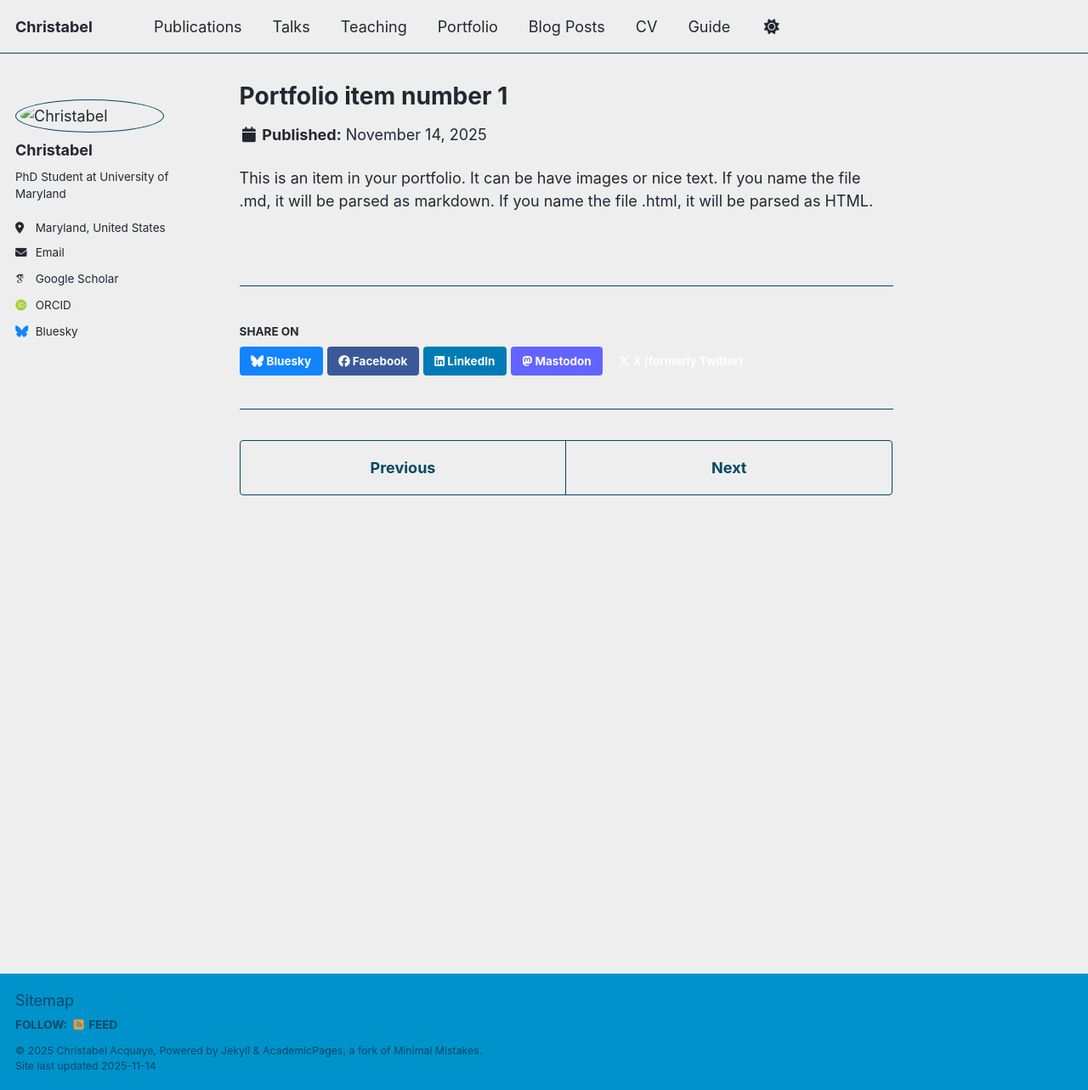
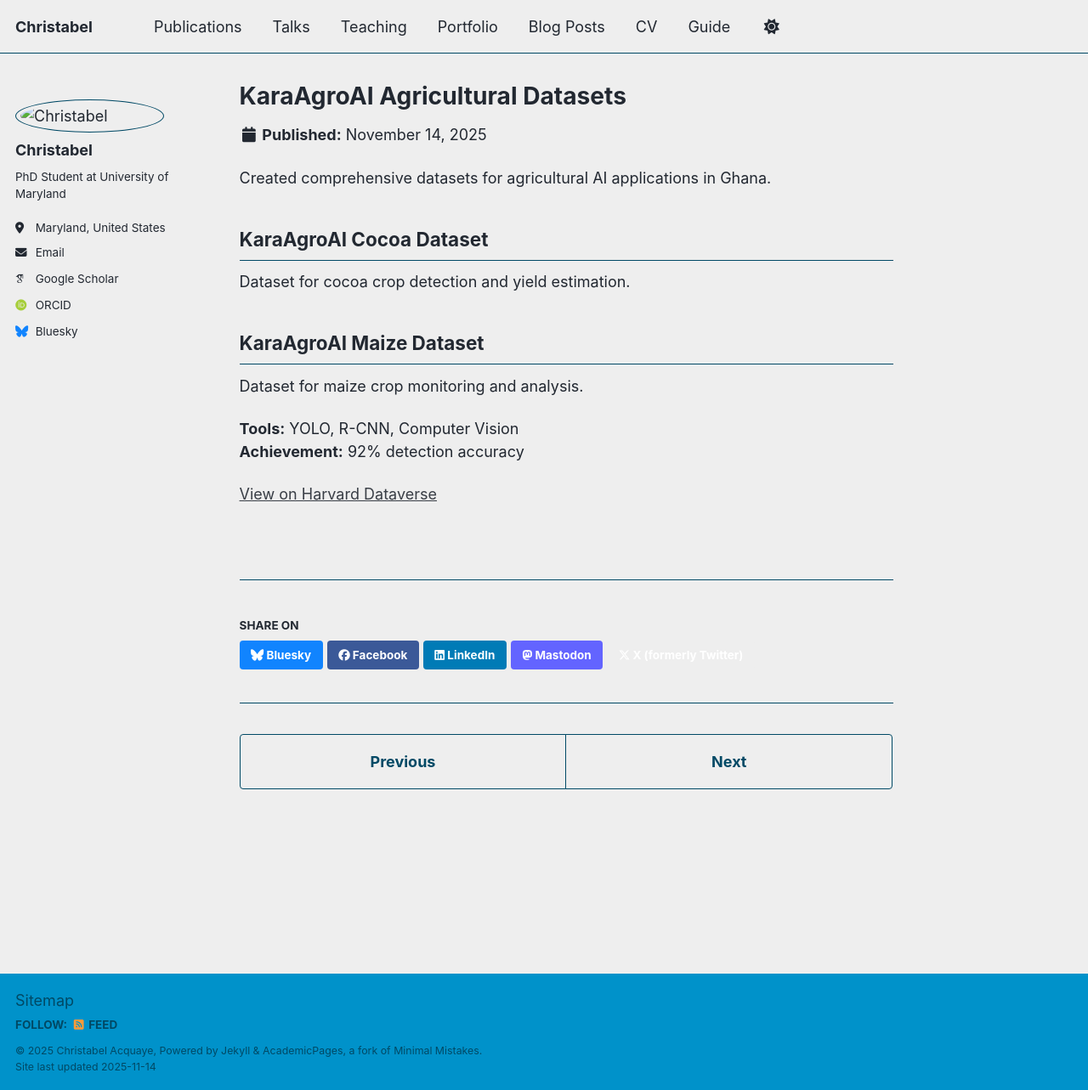
Before and after one commit to acquayec/cacquaye.github.io, a Jekyll site: the page built from _portfolio/portfolio-1.md, in a window 1280 px wide and 1283 px high. Shown: the whole window at 85% size. Built offline with Jekyll 4.4.1, drawn with Linux system fonts in a browser that asks for light colours; some web fonts are replaced; a script that is not in the unit is left out.

Commit message:
Revise portfolio item to showcase KaraAgroAI datasets
Updated portfolio item to feature KaraAgroAI datasets for cocoa and maize, including detailed descriptions and tools used.

```diff
--- a/_portfolio/portfolio-1.md
+++ b/_portfolio/portfolio-1.md
@@ -1,7 +1,18 @@
 ---
-title: "Portfolio item number 1"
-excerpt: "Short description of portfolio item number 1<br/><img src='/images/500x300.png'>"
+title: "KaraAgroAI Agricultural Datasets"
+excerpt: "Cocoa and Maize datasets for computer vision applications<br/><img src='/images/500x300.png'>"
 collection: portfolio
 ---
 
-This is an item in your portfolio. It can be have images or nice text. If you name the file .md, it will be parsed as markdown. If you name the file .html, it will be parsed as HTML.
+Created comprehensive datasets for agricultural AI applications in Ghana.
+
+## KaraAgroAI Cocoa Dataset
+Dataset for cocoa crop detection and yield estimation.
+
+## KaraAgroAI Maize Dataset
+Dataset for maize crop monitoring and analysis.
+
+**Tools:** YOLO, R-CNN, Computer Vision
+**Achievement:** 92% detection accuracy
+
+[View on Harvard Dataverse](https://doi.org/10.7910/DVN/BBGQSP)
```
